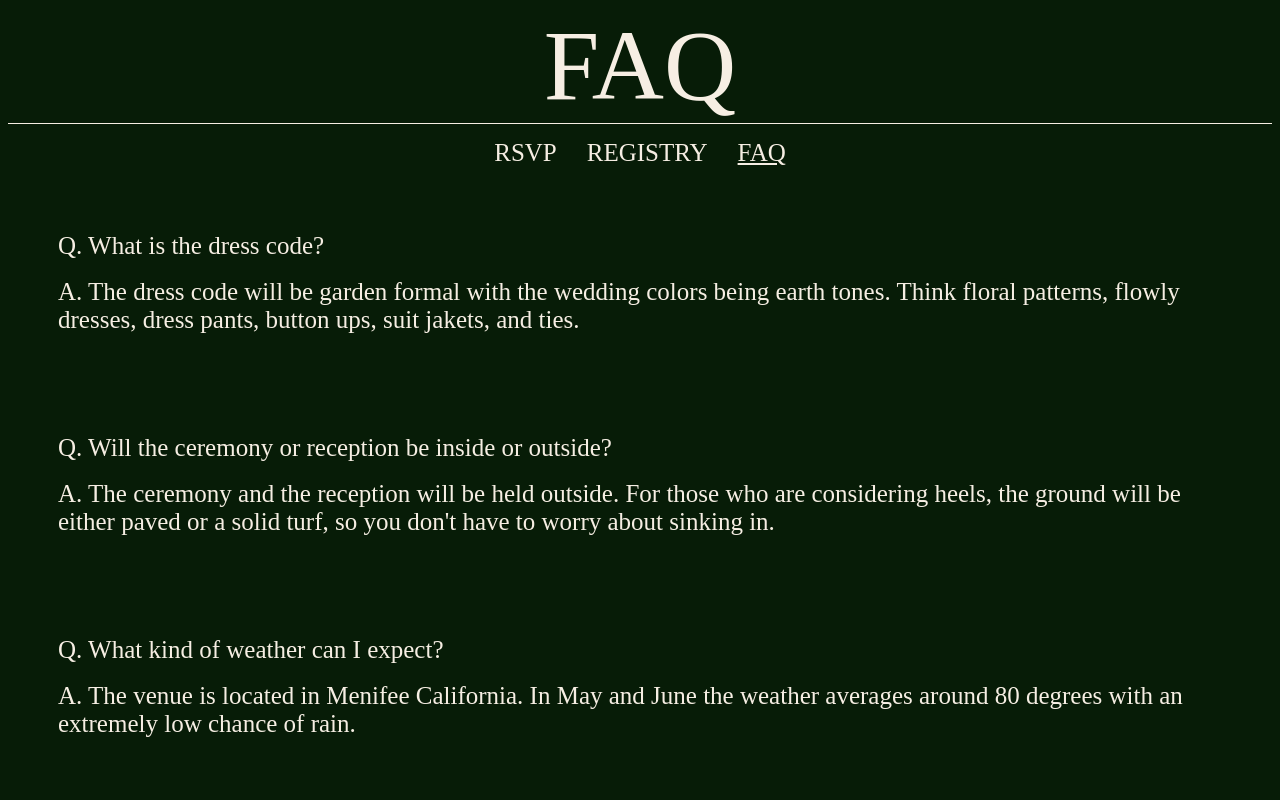
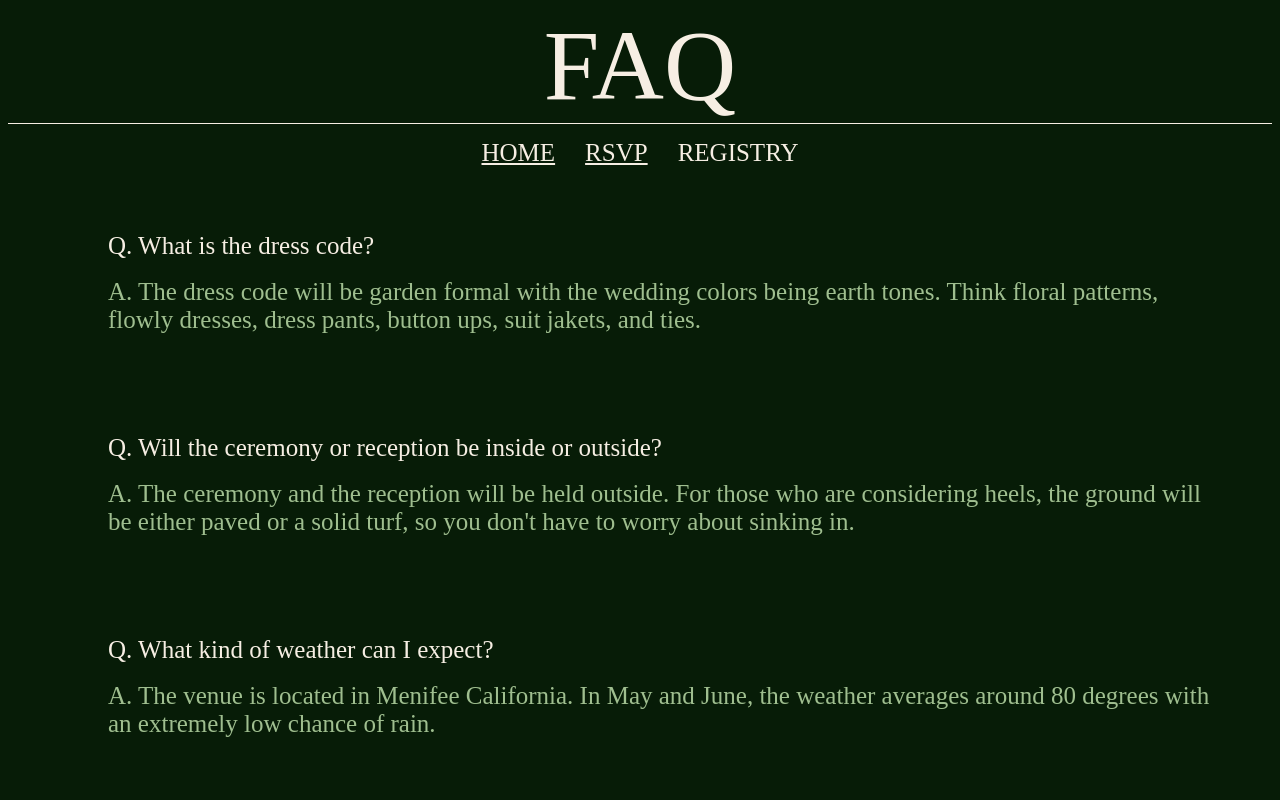
Before and after one commit to liuanselm/Wedding, a plain HTML site: page public/pages/FAQ/FAQ.html in a window 1280 px wide. Shown: the top 800 px of the page. Drawn offline with Linux system fonts and the light colour scheme.

Commit message:
more stuff

```diff
--- a/public/pages/FAQ/FAQ.css
+++ b/public/pages/FAQ/FAQ.css
@@ -29,10 +29,18 @@ body{
 
 .question-wrapper{
     padding: 50px;
+    margin-left: 50px;
 }
 
-.question, .answer{
+.question{
     font-family: "Fleur De Leah", serif;
     font-size: 25px;
     color: #f6eee3;
 }
+
+.answer{
+    font-family: "Fleur De Leah", serif;
+    font-size: 25px;
+    color: #9fbe8f;
+    text-decoration: none;
+}
--- a/public/pages/FAQ/FAQ.html
+++ b/public/pages/FAQ/FAQ.html
@@ -11,9 +11,9 @@
         <div id="title">FAQ</div>
     </div>
     <div id="quicklinks-wrapper">
-        <div class="quicklink">RSVP</div>
-        <div class="quicklink">REGISTRY</div>
-        <a href="/public/pages/FAQ/FAQ.html" class="quicklink">FAQ</a>
+        <a href="/public/pages/index/index.html" class="quicklink">HOME</a>
+        <a href="/public/pages/RSVP/RSVP.html" class="quicklink">RSVP</a>
+        <a class="quicklink">REGISTRY</a>
     </div>
     <div id="faq-wrapper">
         <div class="question-wrapper">
@@ -29,7 +29,7 @@
         <div class="question-wrapper">
             <div class="question">Q. What kind of weather can I expect?</div>
             <div><br></div>
-            <div class="answer">A. The venue is located in Menifee California. In May and June the weather averages around 80 degrees with an extremely low chance of rain. </div>
+            <div class="answer">A. The venue is located in Menifee California. In May and June, the weather averages around 80 degrees with an extremely low chance of rain. </div>
         </div>
         <div class="question-wrapper">
             <div class="question">Q. What is on the menu?</div>
@@ -44,7 +44,8 @@
         <div class="question-wrapper">
             <div class="question">Q. How do I RSVP?</div>
             <div><br></div>
-            <div class="answer">A. You will RSVP HERE. </div>
+            <a class="answer" href="/public/pages/RSVP/RSVP.html">A. Click here to RSVP.</a>
+            <div><br></div>
         </div>
         <div class="question-wrapper">
             <div class="question">Q. What table am I at?</div>
```
Also changed, not shown: public/pages/index/index.css (+10 -0 lines), public/pages/index/index.html (+8 -1 lines).
